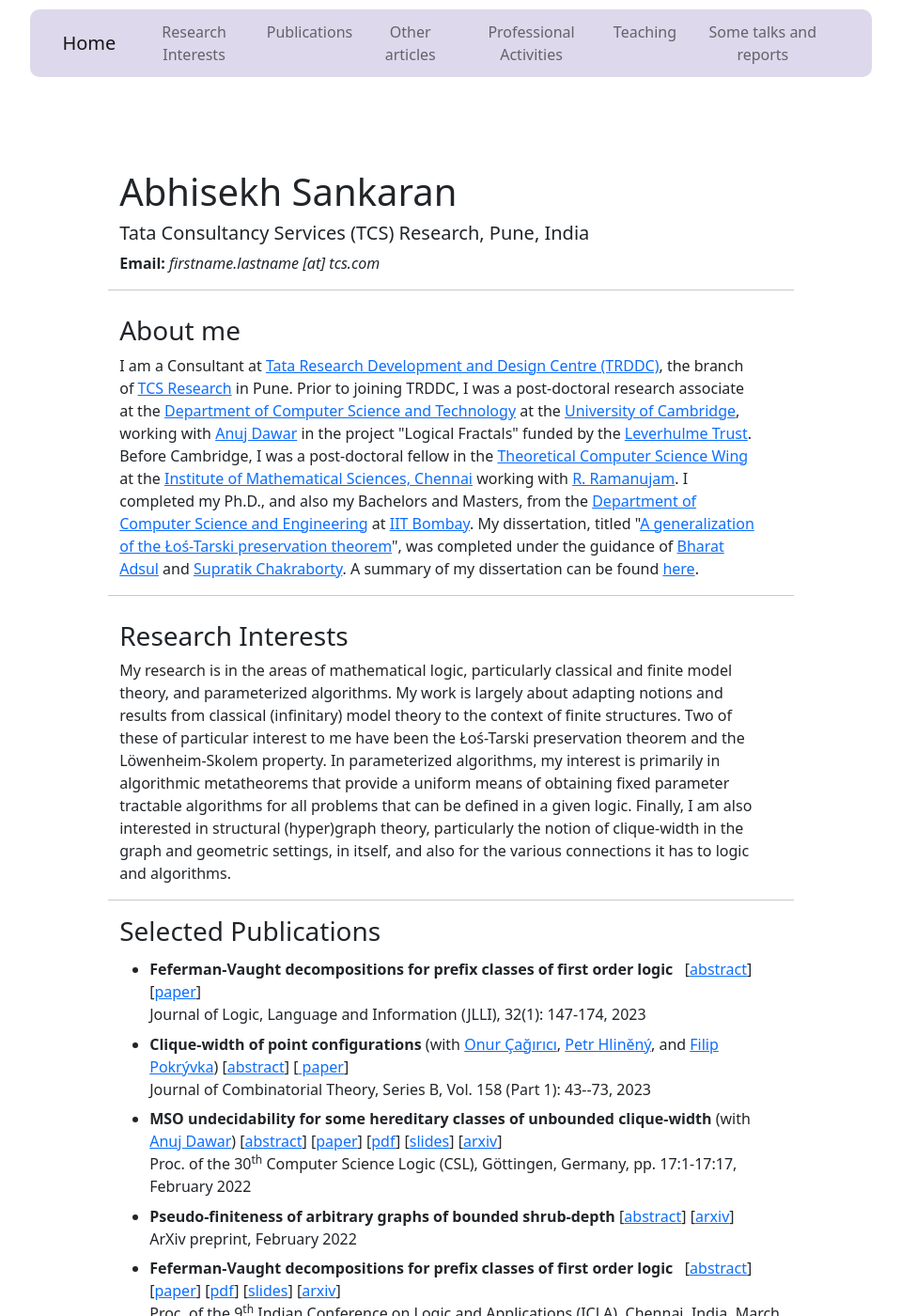
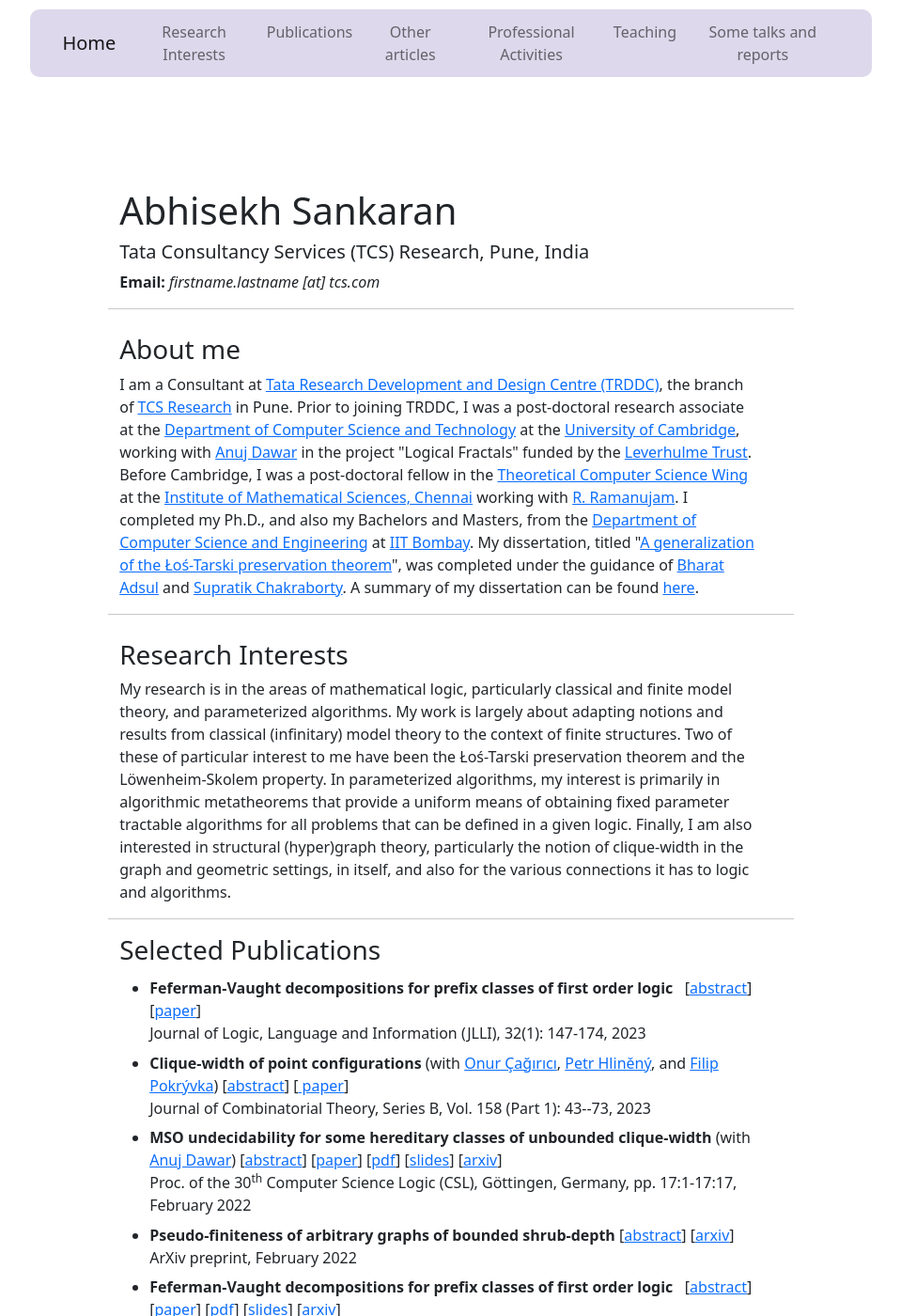
Before and after one commit to abhisekhs/abhisekhs.github.io, a Jekyll site: the page index.html, which Jekyll copies as it is, in a window 1280 px wide and 1400 px high. Shown: the whole window at 94% size, without its empty margins (160-1119 px from the left). Built offline with Jekyll 4.4.1, drawn with Linux system fonts in a browser that asks for light colours.

Commit message:
Updated style elements particularly navbar

```diff
--- a/index.html
+++ b/index.html
@@ -61,7 +61,7 @@
             margin: 0 auto;
         } */
         body {
-            padding-top: 80px; /* This prevents your page content from going UNDER the navbar */
+            padding-top: 100px; /* This prevents your page content from going UNDER the navbar */
         }
         .navbar {
             width: 70%;
```
